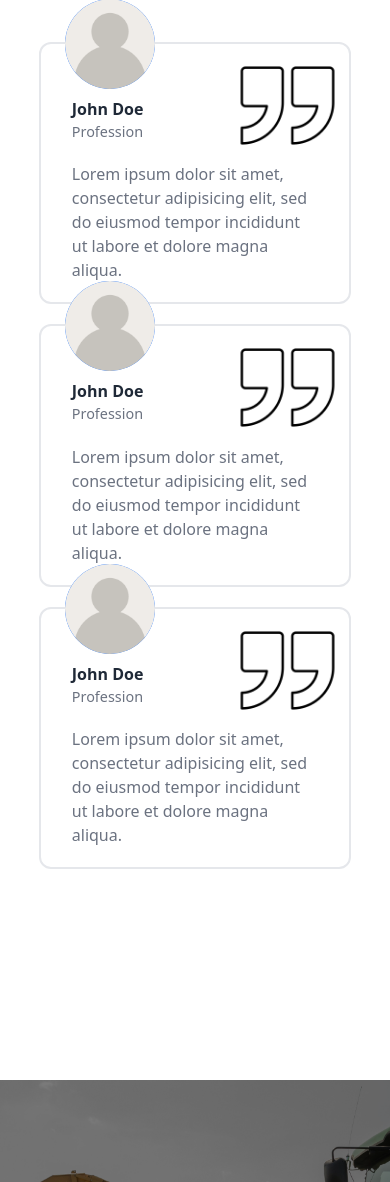
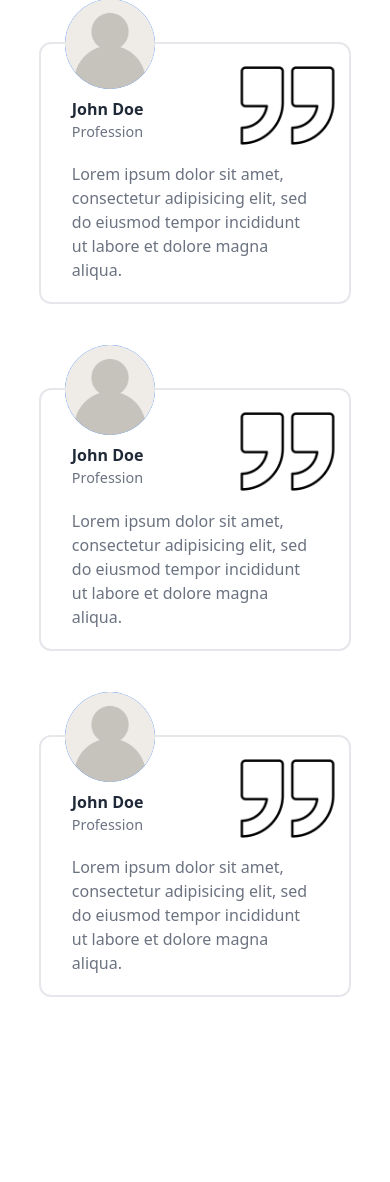
Before and after one commit to wilfredofficial63854/billal-enterprise, a PHP site: page / in a window 390 px wide. Shown: the part 2901-4083 px from the top of the page. Run offline with PHP 8.4, Linux system fonts and the light colour scheme; some libraries are stand-ins or nearby versions.

Commit message:
Update to testimonial cards margins

```diff
--- a/css/output.css
+++ b/css/output.css
@@ -810,6 +810,10 @@ video {
   margin-right: 1.25rem;
 }
 
+.mr-\[10px\] {
+  margin-right: 10px;
+}
+
 .mt-2 {
   margin-top: 0.5rem;
 }
@@ -822,8 +826,8 @@ video {
   margin-top: -4rem;
 }
 
-.mr-\[10px\] {
-  margin-right: 10px;
+.mt-\[4rem\] {
+  margin-top: 4rem;
 }
 
 .box-border {
--- a/index.html
+++ b/index.html
@@ -198,7 +198,7 @@
               </div>
 
               <!-- Card 2-->
-              <div style="background-position: top right; background-size: 40%; background-image: url('image/ux.png');" class="my-[2rem] sm:my-0 bg-opacity-50 img-container col-span-2 border-2 min-h-[200px] rounded-xl">
+              <div style="background-position: top right; background-size: 40%; background-image: url('image/ux.png');" class="mt-[4rem] sm:my-0 bg-opacity-50 img-container col-span-2 border-2 min-h-[200px] rounded-xl">
                 <div class="mt-[-45px] overflow-hidden ml-[1.5rem] rounded-full bg-blue-500 text-white flex items-center justify-center w-[90px] h-[90px]">
                   <img src="image/user.png" class="max-w-full" />
                 </div>
@@ -215,7 +215,7 @@
               </div>
 
               <!-- Card 3 -->
-              <div style="background-position: top right; background-size: 40%; background-image: url('image/ux.png');" class="my-[2rem] sm:my-0 bg-opacity-50 img-container col-span-2 border-2 min-h-[200px] rounded-xl">
+              <div style="background-position: top right; background-size: 40%; background-image: url('image/ux.png');" class="mt-[4rem] sm:my-0 bg-opacity-50 img-container col-span-2 border-2 min-h-[200px] rounded-xl">
                 <div class="mt-[-45px] overflow-hidden ml-[1.5rem] rounded-full bg-blue-500 text-white flex items-center justify-center w-[90px] h-[90px]">
                   <img src="image/user.png" class="max-w-full" />
                 </div>
```
